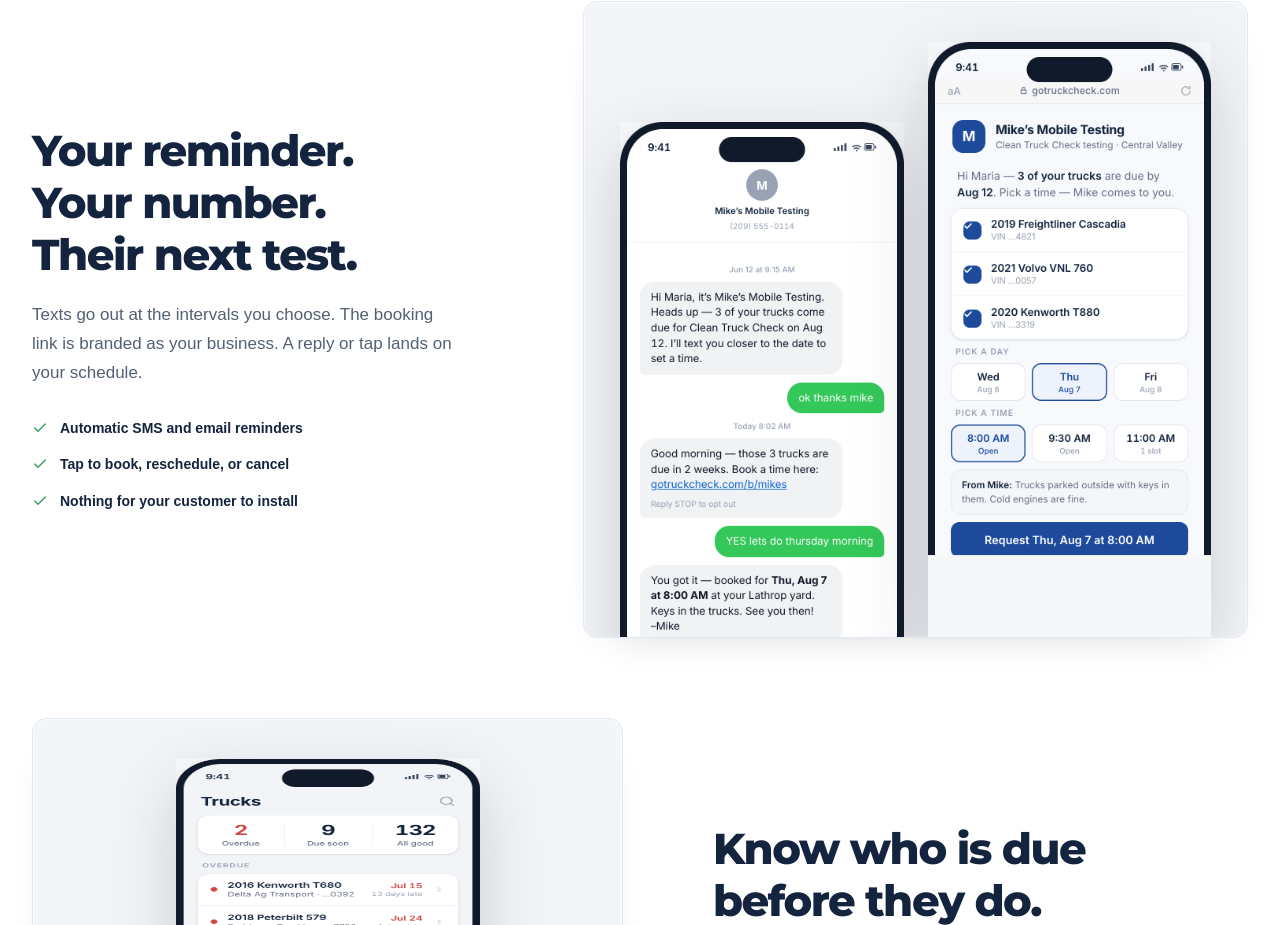
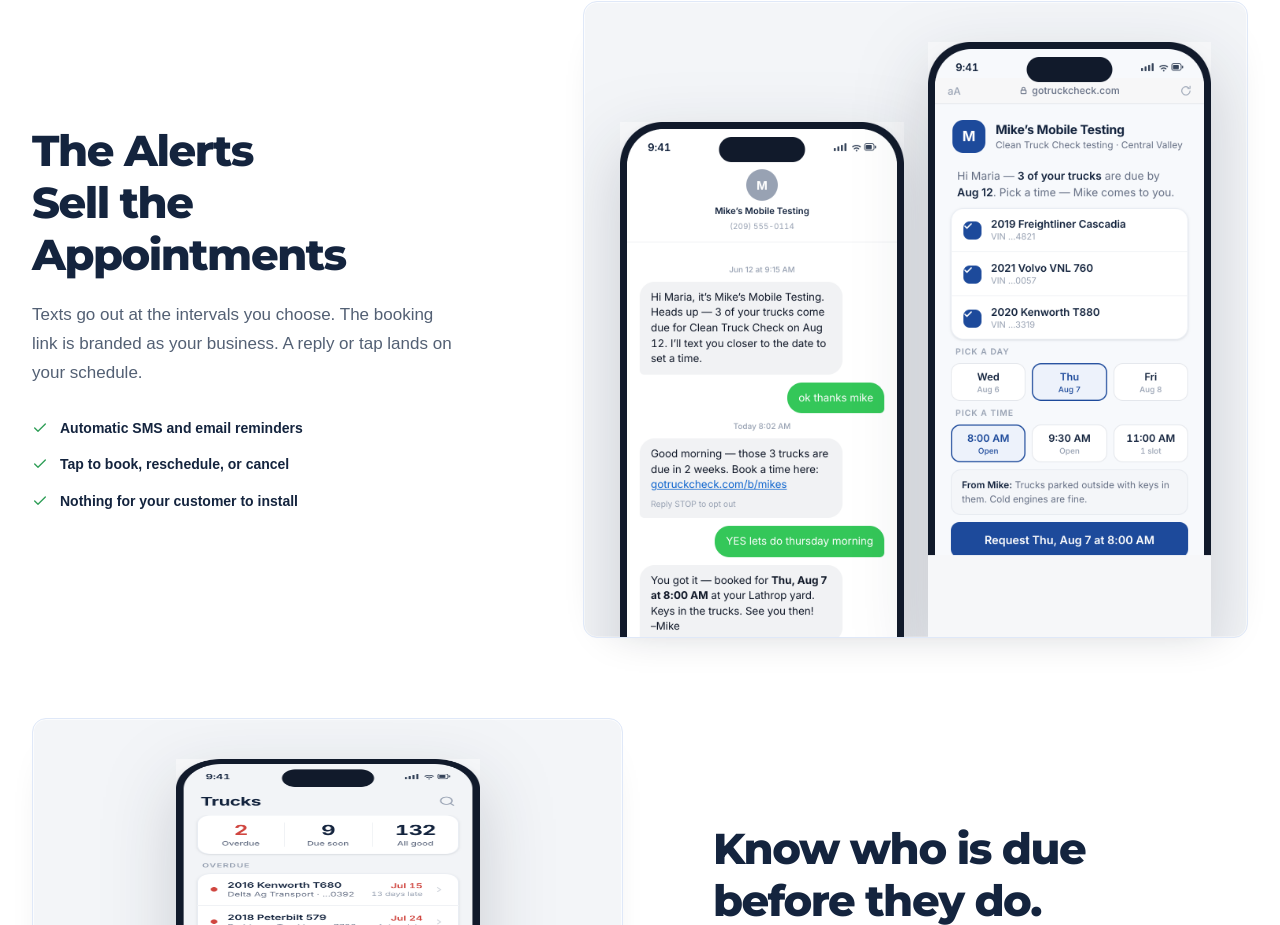
Before and after one commit to dshap456/gotruckcheck, a Next.js app: page / in a window 1280 px wide. Shown: the part 2676-3601 px from the top of the page. Built offline with nearby package versions, Linux system fonts and the light colour scheme; no server answers; a web font is replaced by a local one.

Commit message:
Update product feature headline

```diff
--- a/app/page.tsx
+++ b/app/page.tsx
@@ -148,7 +148,7 @@
         <div className="container">
           <div className="feature-row">
             <div className="feature-copy">
-              <h3>Your reminder. Your number. Their next test.</h3>
+              <h3>The Alerts Sell the Appointments</h3>
               <p>
                 Texts go out at the intervals you choose. The booking link is
                 branded as your business. A reply or tap lands on your schedule.
```
